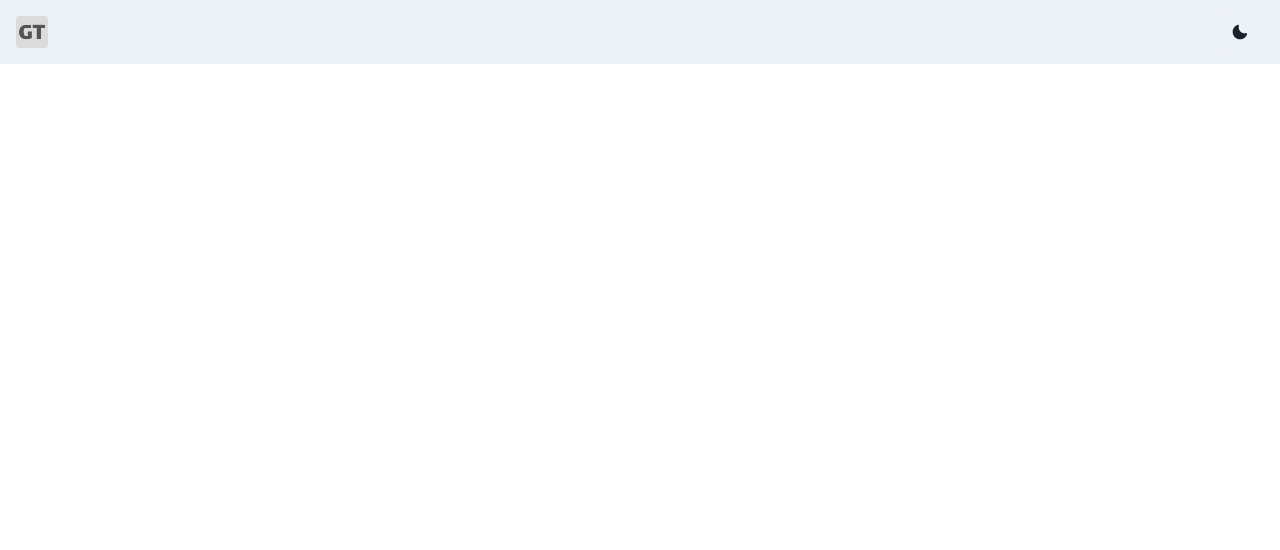
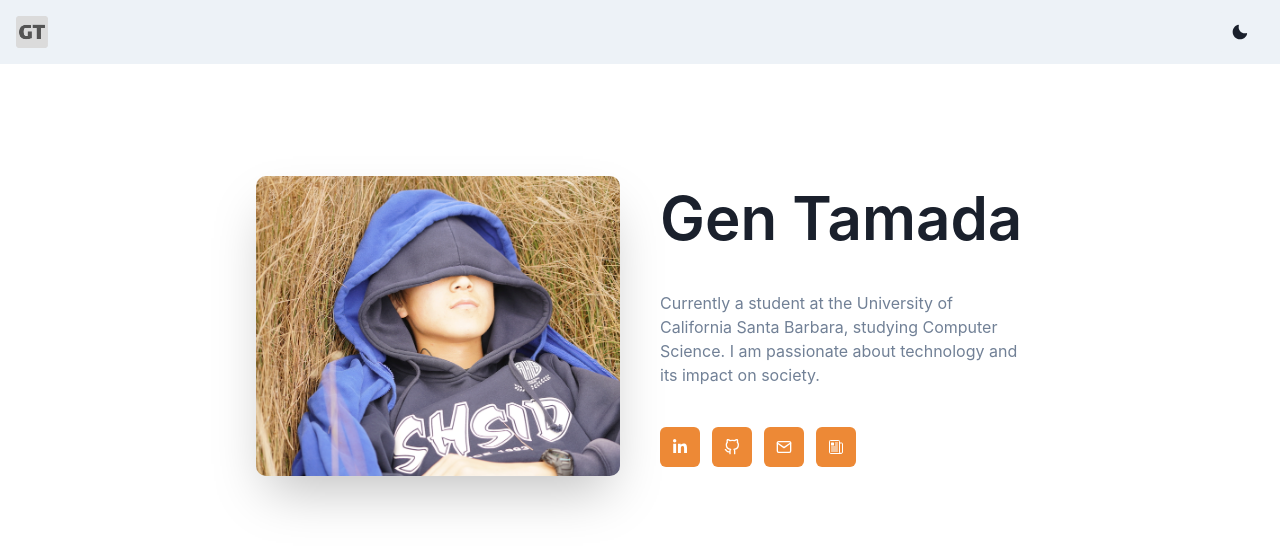
Before and after one commit to Ononymous/gen-s-portfolio-website, a React (Create React App) app: page / in a window 1280 px wide. Shown: the top 550 px of the page. Built offline with nearby package versions, Linux system fonts and the light colour scheme.

Commit message:
photo stack tweaks

```diff
--- a/package.json
+++ b/package.json
@@ -13,6 +13,7 @@
     "framer-motion": "^6.5.1",
     "react": "^18.2.0",
     "react-dom": "^18.2.0",
+    "react-icons": "^4.7.1",
     "react-scripts": "5.0.1",
     "web-vitals": "^2.1.4"
   },
--- a/src/App.js
+++ b/src/App.js
@@ -1,9 +1,11 @@
 import Navbar from "./Navbar"
+import PhotoStack from "./PhotoStack"
 
 function App() {
   return (
     <div>
       <Navbar/>
+      <PhotoStack/>
     </div>
   );
 }
--- a/src/Navbar.js
+++ b/src/Navbar.js
@@ -10,12 +10,15 @@ import logo from './logo.svg';
 import darklogo from './darklogo.svg';
 import { MoonIcon, SunIcon } from '@chakra-ui/icons';
 
+// a navbar that has a logo, some buttons for links, and a toggle for dark mode
+
 export default function Nav() {
   const { colorMode, toggleColorMode } = useColorMode();
   return (
-    <Box bg={useColorModeValue('gray.100', 'gray.900')} px={4} justifyContent={'fixed'}>
+    <Box bg={useColorModeValue('gray.100', 'gray.900')} px={4}>
         <Flex h={16} alignItems={'center'} justifyContent={'space-between'}>
             <Image src={colorMode==='dark'?logo:darklogo} alt="logo" h={8} />
+
 
             <Flex alignItems={'center'}>
                 <Button onClick={toggleColorMode}>
--- /dev/null
+++ b/src/PhotoStack.js
@@ -0,0 +1,122 @@
+// a stack that has a photo on the left, occupying 1/2 of the screen, and the big letters "Gen Tamada" on the right, occupying 1/2 of the screen
+// Under the name, there should be 3 buttons: "About", "Projects", and "Contact"
+// The buttons should be spaced evenly across the space below the name
+
+import {
+    Box,
+    Flex,
+    IconButton,
+    Image,
+    Heading,
+    Text,
+    Stack,
+    Icon,
+} from '@chakra-ui/react';
+
+import {FaLinkedinIn} from 'react-icons/fa'
+import {FiGithub, FiMail} from 'react-icons/fi'
+import {IoNewspaperOutline} from 'react-icons/io5'
+
+import photo from './photo.jpg';
+// import { useColorMode } from '@chakra-ui/react';
+
+// add some space before the stack
+
+function PhotoStack() {
+    // const { colorMode } = useColorMode();
+    return (
+        <Flex align={'center'} justifyContent={"center"}>
+            <Stack
+            align={'center'}
+            spacing={{ base: 8, md: 10 }}
+            py={{ base: 20, md: 28 }}
+            w={{xl:"60%", md:"70%", base:"90%"}}
+            direction={{ base: 'column', md: 'row' }}>
+                <Flex
+                flex={1}
+                justify={'center'}
+                align={'center'}
+                position={'relative'}
+                w={'full'}>
+                <Box
+                    position={'relative'}
+                    height={{xl:'300px', md:'280px', base:'250px'}}
+                    rounded={'10'}
+                    boxShadow={'2xl'}
+                    width={{xl:"full", md:"80%", base:"70%"}}
+                    overflow={'hidden'}>
+
+                    <Image
+                        alt={'selfie'}
+                        fit={'cover'}
+                        align={'center'}
+                        w={'100%'}
+                        h={'100%'}
+                        src={photo}
+                    />
+                </Box>
+            </Flex>
+                <Stack flex={1} spacing={{ base: 5, md: 10 }}>
+                    <Heading
+                    lineHeight={1.1}
+                    fontWeight={600}
+                    fontSize={{ base: '3xl', sm: '4xl', lg: '6xl' }}>
+                        <Text
+                            as={'span'}
+                            position={'relative'}>
+                            Gen Tamada
+                        </Text>
+                    </Heading>
+                    <Text color={'gray.500'}>
+                    Currently a student at the University of California Santa Barbara, studying Computer Science. I am passionate about technology and its impact on society.
+                    </Text>
+                    <Stack direction={'row'} spacing={3}>
+                        <IconButton
+                            colorScheme={'orange'}
+                            bg={'orange.400'}
+                            icon={<FaLinkedinIn/>}
+                            _hover={{ bg: 'orange.500' }}/>
+
+                        <IconButton
+                            colorScheme={'orange'}
+                            bg={'orange.400'}
+                            icon={<FiGithub/>}
+                            _hover={{ bg: 'orange.500' }}/>
+
+                        <IconButton
+                            icon={<FiMail/>}
+                            colorScheme={'orange'}
+                            bg={'orange.400'}
+                            _hover={{ bg: 'orange.500' }}/>
+
+                        <IconButton
+                            icon={<IoNewspaperOutline/>}
+                            colorScheme={'orange'}
+                            bg={'orange.400'}
+                            _hover={{ bg: 'orange.500' }}/>
+
+                    </Stack>
+                </Stack>
+            </Stack>
+        </Flex>
+    );
+}
+export const Blob = (props) => {
+    return (
+      <Icon
+        width={'100%'}
+        viewBox="0 0 578 440"
+        fill="none"
+        xmlns="http://www.w3.org/2000/svg"
+        {...props}>
+        <path
+          fillRule="evenodd"
+          clipRule="evenodd"
+          d="M239.184 439.443c-55.13-5.419-110.241-21.365-151.074-58.767C42.307 338.722-7.478 282.729.938 221.217c8.433-61.644 78.896-91.048 126.871-130.712 34.337-28.388 70.198-51.348 112.004-66.78C282.34 8.024 325.382-3.369 370.518.904c54.019 5.115 112.774 10.886 150.881 49.482 39.916 40.427 49.421 100.753 53.385 157.402 4.13 59.015 11.255 128.44-30.444 170.44-41.383 41.683-111.6 19.106-169.213 30.663-46.68 9.364-88.56 35.21-135.943 30.551z"
+          fill="currentColor"
+        />
+      </Icon>
+    );
+  };
+
+export default PhotoStack;
```
Also changed, not shown: src/photo.jpg (added), 1 other file (tests, documents, lock files or other folders).
